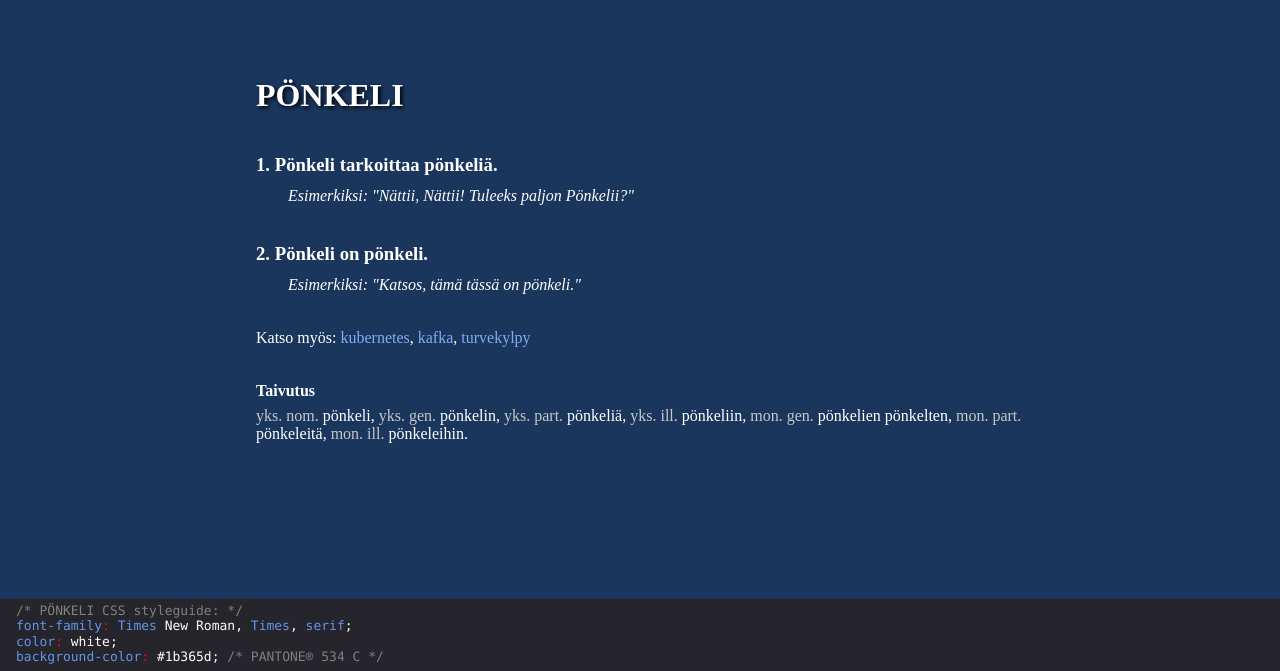
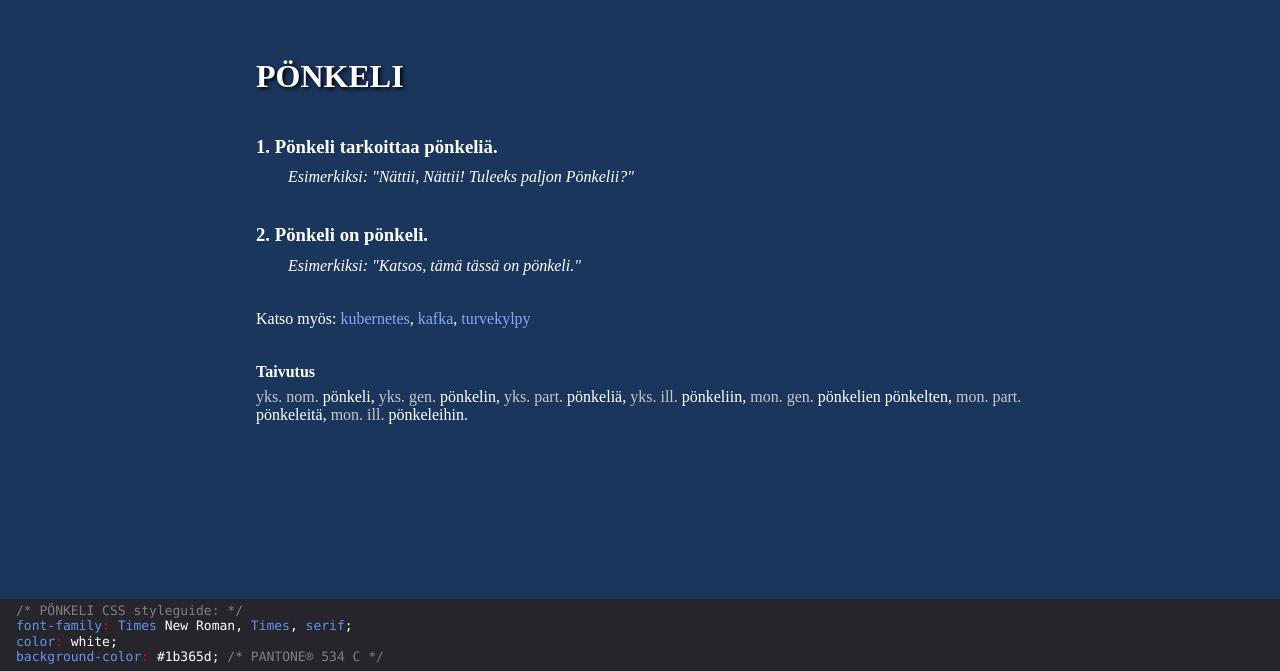
Before and after one commit to asserjunnila/xn--pnkeli-wxa-website, a plain HTML site: page index.html in a window 1280 px wide. Shown: the part 129-800 px from the top of the page. Drawn offline with Linux system fonts and the light colour scheme; a web font is replaced by a local one.

Commit message:
more content

```diff
--- a/index.html
+++ b/index.html
@@ -103,7 +103,7 @@
   <header>
   </header>
   <div class="container">
-    <h1>PÖNKELI</h1>
+    <h1 style="margin-top: -1rem;">PÖNKELI</h1>
     <h3>1. Pönkeli tarkoittaa pönkeliä.</h3>
     <p style="margin-left: 2rem; font-style: italic; margin-top: -0.5rem;">Esimerkiksi: "Nättii, Nättii! Tuleeks paljon
       Pönkelii?"</p>
```
